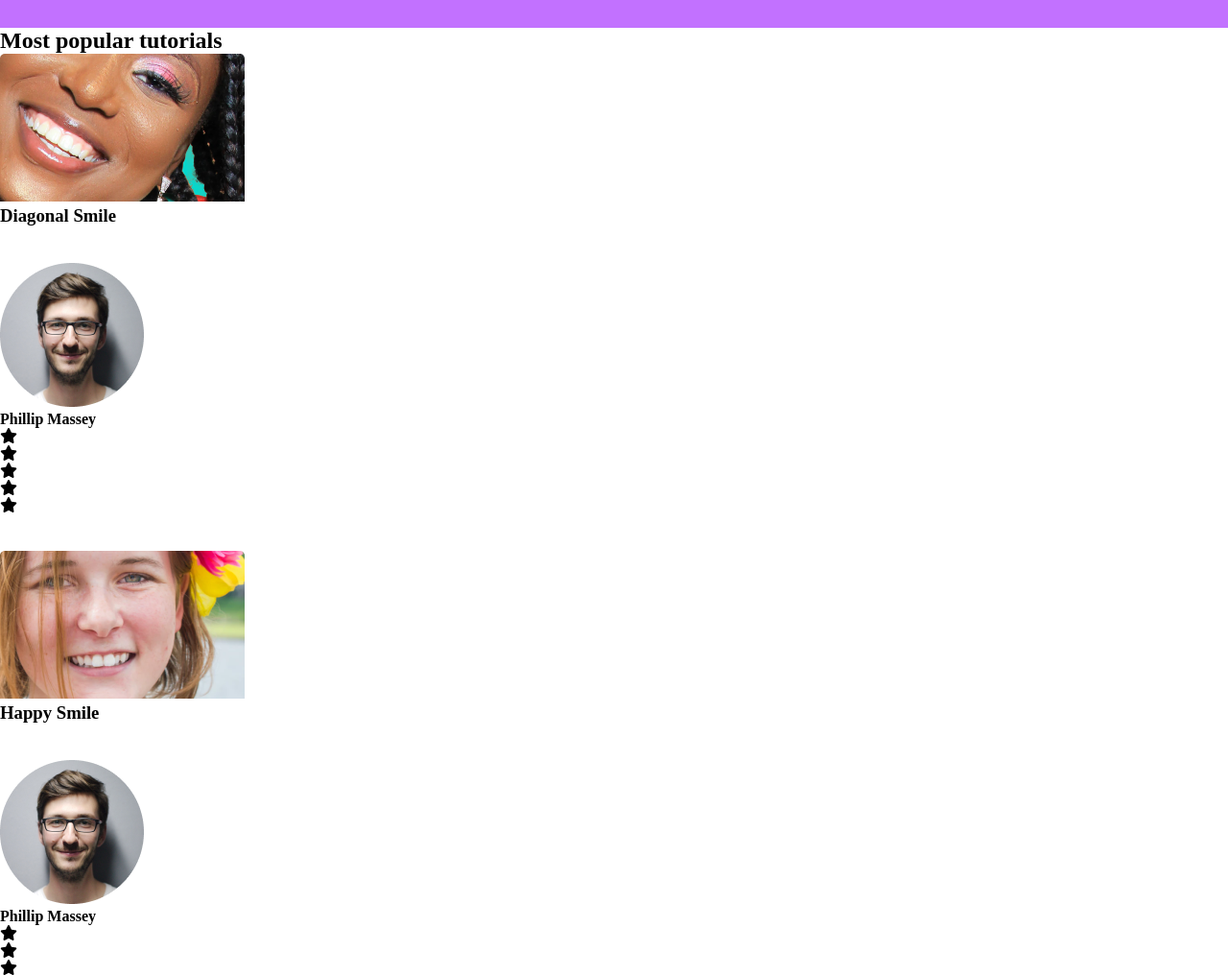
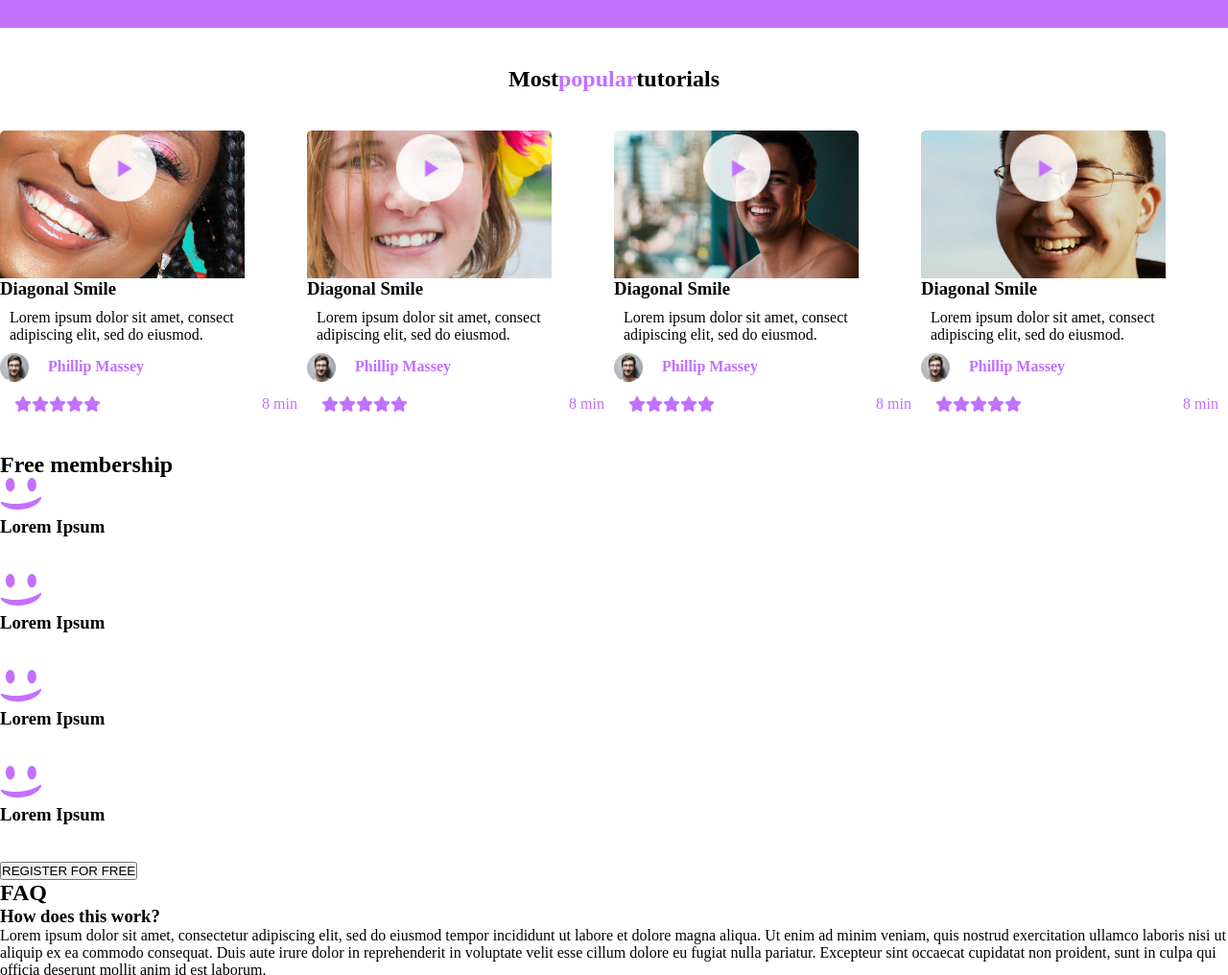
Before and after one commit to Ahmedelhadidyy/alx_html_css, a plain HTML site: page css_advanced/index.html in a window 1280 px wide. Shown: the part 1380-2396 px from the top of the page at 96% size. Drawn offline with Linux system fonts and the light colour scheme.

Commit message:
Added styling for videos list section based on Figma file

```diff
--- a/css_advanced/index.html
+++ b/css_advanced/index.html
@@ -63,17 +63,23 @@
                 <P>weather presenter</P>
             </div>
         </section>
-        <section>
-            <h2>Most <span>popular</span> tutorials</h2>
-                <div>
-                    <img src="9.png" alt="Diagonal Smile">
+        <section class="tutorials">
+            <h2>Most <span style="color: #C271FF; font-weight: bold;">popular</span> tutorials</h2>
+            <div class="tutorials2">
+                <div class="tutorials3">
+                    <div class="image-container">
+                            <img src="9.png" alt="Diagonal Smile" class="background-image">
+                            <img src="play.png" alt="Overlay Image" class="overlay-image">
+                    </div>
                     <h3>Diagonal Smile</h3>
                     <p>Lorem ipsum dolor sit amet, consect adipiscing elit, sed do eiusmod.</p>
-                    <div>
+                    <div class="tot">
+                        <div class="tutorials4">
                             <img src="1.png" alt="">
                             <h4>Phillip Massey</h4>
                     </div>
-                    <div>
+                        <div class="ico">
+                            <div class="icon">
                                 <div><i class="fa-solid fa-star"></i></div>
                                 <div><i class="fa-solid fa-star"></i></div>
                                 <div><i class="fa-solid fa-star"></i></div>
@@ -82,15 +88,22 @@
                             </div>
                             <p>8 min</p>
                         </div>
-                <div>
-                    <img src="7.png" alt="Happy Smile">
-                    <h3>Happy Smile</h3>
+                    </div>
+                </div>
+                <div class="tutorials3">
+                    <div class="image-container">
+                            <img src="7.png" alt="Diagonal Smile" class="background-image">
+                            <img src="play.png" alt="Overlay Image" class="overlay-image">
+                    </div>
+                    <h3>Diagonal Smile</h3>
                     <p>Lorem ipsum dolor sit amet, consect adipiscing elit, sed do eiusmod.</p>
-                    <div>
+                    <div class="tot">
+                        <div class="tutorials4">
                             <img src="1.png" alt="">
                             <h4>Phillip Massey</h4>
                     </div>
-                    <div>
+                        <div class="ico">
+                            <div class="icon">
                                 <div><i class="fa-solid fa-star"></i></div>
                                 <div><i class="fa-solid fa-star"></i></div>
                                 <div><i class="fa-solid fa-star"></i></div>
@@ -99,15 +112,22 @@
                             </div>
                             <p>8 min</p>
                         </div>
-                <div>
-                    <img src="8.png" alt="Natural Smile">
-                    <h3>Natural Smile</h3>
+                    </div>
+                </div>
+                    <div class="tutorials3">
+                        <div class="image-container">
+                                <img src="8.png" alt="Diagonal Smile" class="background-image">
+                                <img src="play.png" alt="Overlay Image" class="overlay-image">
+                        </div>
+                        <h3>Diagonal Smile</h3>
                         <p>Lorem ipsum dolor sit amet, consect adipiscing elit, sed do eiusmod.</p>
-                    <div>
+                        <div class="tot">
+                            <div class="tutorials4">
                                 <img src="1.png" alt="">
                                 <h4>Phillip Massey</h4>
                         </div>
-                    <div>
+                            <div class="ico">
+                                <div class="icon">
                                     <div><i class="fa-solid fa-star"></i></div>
                                     <div><i class="fa-solid fa-star"></i></div>
                                     <div><i class="fa-solid fa-star"></i></div>
@@ -116,15 +136,22 @@
                                 </div>
                                 <p>8 min</p>
                             </div>
-                <div>
-                    <img src="6.png" alt="Sad Smile">
-                    <h3>Sad Smile</h3>
+                        </div>
+                    </div>
+                    <div class="tutorials3">
+                        <div class="image-container">
+                                <img src="6.png" alt="Diagonal Smile" class="background-image">
+                                <img src="play.png" alt="Overlay Image" class="overlay-image">
+                        </div>
+                        <h3>Diagonal Smile</h3>
                         <p>Lorem ipsum dolor sit amet, consect adipiscing elit, sed do eiusmod.</p>
-                    <div>
+                        <div class="tot">
+                            <div class="tutorials4">
                                 <img src="1.png" alt="">
                                 <h4>Phillip Massey</h4>
                         </div>
-                    <div>
+                            <div class="ico">
+                                <div class="icon">
                                     <div><i class="fa-solid fa-star"></i></div>
                                     <div><i class="fa-solid fa-star"></i></div>
                                     <div><i class="fa-solid fa-star"></i></div>
@@ -132,6 +159,9 @@
                                     <div><i class="fa-solid fa-star"></i></div>
                                 </div>
                                 <p>8 min</p>
+                            </div>
+                        </div>
+                    </div>
             </div>
         </section>
             <section>
--- a/css_advanced/styles.css
+++ b/css_advanced/styles.css
@@ -111,9 +111,88 @@ nav ul li a {
     width: 160px;
 }
 #quote div {
-    color: #fff;
+    color: #ffffff;
     margin-left: 50px;
 }
 #quote div h3{
     margin-top: 30px;
 }
+
+
+.tutorials h2{
+    display: flex;
+    justify-content: center;
+    align-items: center;
+    margin: 40px;
+}
+.tutorials2{
+    display: flex;
+    justify-content: space-evenly;
+    width: 100%;
+    height:200;
+    margin-top: 30px;
+}
+.tutorials3{
+    width: 335px;
+    height: 335px;
+}
+.image-container {
+    position: relative;
+    width: 255px;
+    height: 154px;
+}
+.background-image {
+    width: 100%;
+    height: auto;
+    display: block;
+}
+.overlay-image {
+    position: absolute;
+    top: 25%;
+    left: 50%;
+    transform: translate(-50%, -50%);
+    width: 70px;
+    height: auto;
+
+}
+.tutorials3 h3{
+    margin-top: 0;
+}
+.tutorials3 p{
+    color: #000000;
+}
+.tot{
+    height: 70px;
+}
+.tutorials4{
+    display: flex;
+}
+.tutorials4 img{
+    width: 30px;
+    height: 30px;
+    display: flex;
+    align-items: center;
+    justify-content: center;
+}
+.tutorials4 h4{
+    color: #C271FF;
+    margin-left: 20px;
+    margin-top: 5px;
+}
+.ico{
+    display: flex;
+    justify-content: space-between;
+}
+.icon{
+    display: flex;
+    color: #C271FF;
+    width: 110px;
+    height: 15px;
+    margin: 15px;
+}
+.ico p{
+    color: #C271FF;
+    display: flex;
+    align-items: center;
+    justify-content: center;
+}
```
Also changed, not shown: 1 other file. Lines whose indentation alone changed are shown as unchanged.
